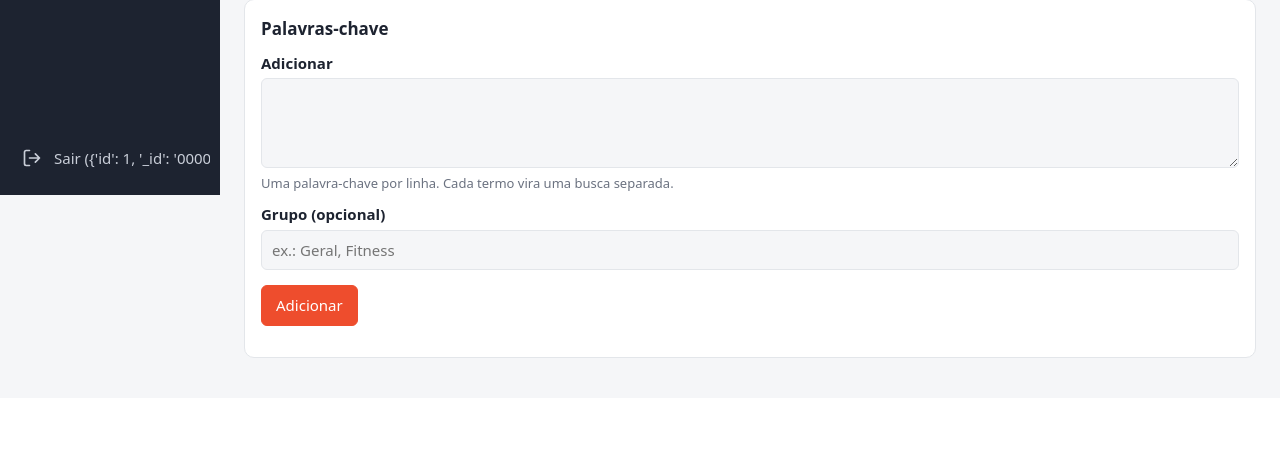
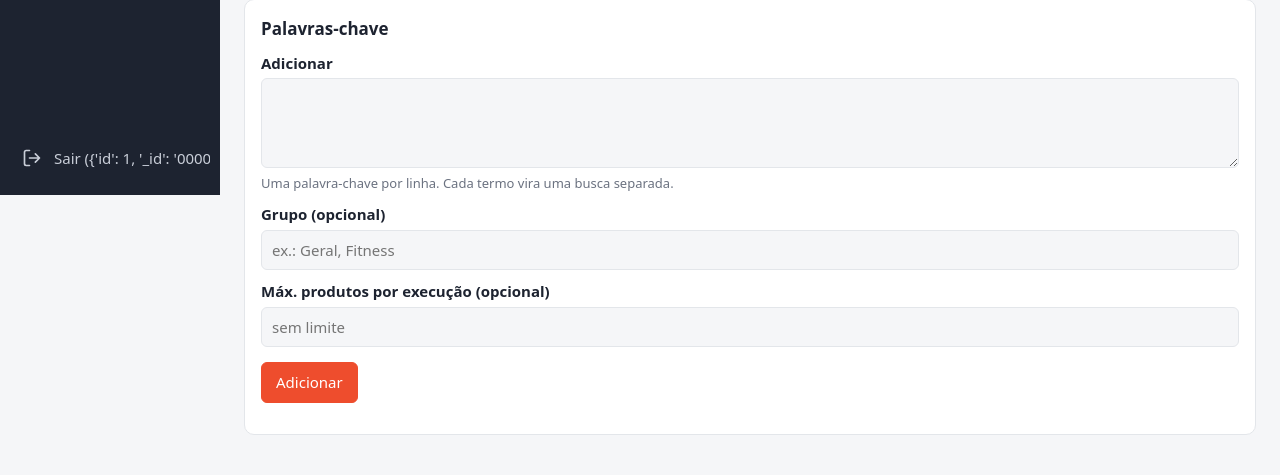
Before and after one commit to carlosoliveiras/promos-app, a Flask app: page /config/provedores/shopee in a window 1280 px wide. Shown: the part 605-1080 px from the top of the page. Before the commit the page ends 963 px from the top, so only its background shows below. Run offline with Flask 3, Linux system fonts and the light colour scheme; the visitor is signed in with stand-in values (Sample User, id 1); data comes from the database, SQL or seed files in the repository; data that the repository does not hold is empty.

Commit message:
feat(termos): limitar produtos por palavra-chave em cada busca
Cada termo ganha o campo max_items. A busca corta o resultado do termo
nesse limite antes de salvar. Vazio ou 0 significa sem limite.

```diff
--- a/promosend/app.py
+++ b/promosend/app.py
@@ -240,13 +240,20 @@ def create_app():
         flash("API do Mercado Livre desconectada.")
         return redirect(url_for("provider", pkey="mercadolivre"))
 
+    def max_items_form():
+        """Campo 'max_items': vazio ou 0 = sem limite."""
+        v = request.form.get("max_items", "").strip()
+        return int(v) if v.isdigit() and int(v) > 0 else None
+
     @app.post("/config/provedores/<pkey>/termos")
     def add_terms(pkey):
         get_provider(pkey)
         grupo = request.form.get("grupo", "").strip()
+        max_items = max_items_form()
         new = [t.strip() for t in request.form["terms"].splitlines() if t.strip()]
         for t in new:
-            db.execute("INSERT OR IGNORE INTO terms (provider, term, grupo) VALUES (?, ?, ?)", pkey, t, grupo)
+            db.execute("INSERT OR IGNORE INTO terms (provider, term, grupo, max_items) VALUES (?, ?, ?, ?)",
+                       pkey, t, grupo, max_items)
         flash(f"{len(new)} termo(s) adicionado(s).")
         return redirect(url_for("provider", pkey=pkey))
 
@@ -255,6 +262,8 @@ def create_app():
         t = db.row("SELECT * FROM terms WHERE id = ?", tid) or abort(404)
         if action == "alternar":
             db.execute("UPDATE terms SET active = 1 - active WHERE id = ?", tid)
+        elif action == "limite":
+            db.execute("UPDATE terms SET max_items = ? WHERE id = ?", max_items_form(), tid)
         elif action == "excluir":
             db.execute("DELETE FROM terms WHERE id = ?", tid)
         else:
--- a/promosend/db.py
+++ b/promosend/db.py
@@ -17,6 +17,7 @@ CREATE TABLE IF NOT EXISTS terms (
     term TEXT NOT NULL,
     grupo TEXT NOT NULL DEFAULT '',
     active INTEGER NOT NULL DEFAULT 1,
+    max_items INTEGER,
     UNIQUE(provider, term)
 );
 CREATE TABLE IF NOT EXISTS products (
@@ -97,6 +98,8 @@ def execute(sql, *args):
 def init():
     with connect() as con:
         con.executescript(SCHEMA)
+        if "max_items" not in [c[1] for c in con.execute("PRAGMA table_info(terms)")]:
+            con.execute("ALTER TABLE terms ADD COLUMN max_items INTEGER")  # bancos criados antes da coluna
 
 
 LOG_DAYS = 7
--- a/promosend/flows.py
+++ b/promosend/flows.py
@@ -30,7 +30,7 @@ def config(pkey):
 
 def busca(pkey):
     prov, cfg = PROVIDERS[pkey], config(pkey)
-    terms = [t for t in db.rows("SELECT term, grupo FROM terms WHERE provider = ? AND active = 1", pkey)
+    terms = [dict(t) for t in db.rows("SELECT term, grupo, max_items FROM terms WHERE provider = ? AND active = 1", pkey)
              if not hasattr(prov, "accepts") or prov.accepts(t["term"], cfg)]
     terms += prov.fixed_terms(cfg) if hasattr(prov, "fixed_terms") else []
     if not terms:
@@ -45,6 +45,8 @@ def busca(pkey):
             _error(job, f"Termo {t['term']!r}: {e}")
             failed += 1
             continue
+        if t.get("max_items"):
+            items = items[:t["max_items"]]
         db.upsert_products(pkey, t["grupo"], items)
         if items:
             db.log(job, "info", f"Termo {t['term']!r}: {len(items)} produtos")
--- a/promosend/templates/provider.html
+++ b/promosend/templates/provider.html
@@ -36,15 +36,24 @@
     <div class="muted">{{ prov.TERM_HELP }}</div>
     <label for="grupo">Grupo (opcional)</label>
     <input id="grupo" name="grupo" placeholder="ex.: Geral, Fitness">
+    <label for="max_items">Máx. produtos por execução (opcional)</label>
+    <input id="max_items" name="max_items" type="number" min="0" step="1" placeholder="sem limite">
     <p><button class="btn primary" type="submit">Adicionar</button></p>
   </form>
   {% if terms %}
   <table class="stack">
-    <tr><th>Termo</th><th>Grupo</th><th>Ativo</th><th></th></tr>
+    <tr><th>Termo</th><th>Grupo</th><th>Máx. por execução</th><th>Ativo</th><th></th></tr>
     {% for t in terms %}
     <tr>
       <td data-label="Termo">{{ t.term }}</td>
       <td data-label="Grupo">{{ t.grupo or "—" }}</td>
+      <td data-label="Máx. por execução">
+        <form class="row" method="post" action="{{ url_for('term_action', tid=t.id, action='limite') }}">
+          <input type="hidden" name="csrf" value="{{ csrf_token() }}">
+          <input name="max_items" type="number" min="0" step="1" value="{{ t.max_items or '' }}" placeholder="sem limite" style="width:7em" aria-label="Máximo de produtos de {{ t.term }}">
+          <button class="btn small" type="submit">Salvar</button>
+        </form>
+      </td>
       <td data-label="Ativo">{{ 'Sim' if t.active else 'Não' }}</td>
       <td class="row">
         {% for action, label in [('alternar', 'Desativar' if t.active else 'Ativar'), ('excluir', 'Excluir')] %}
```
